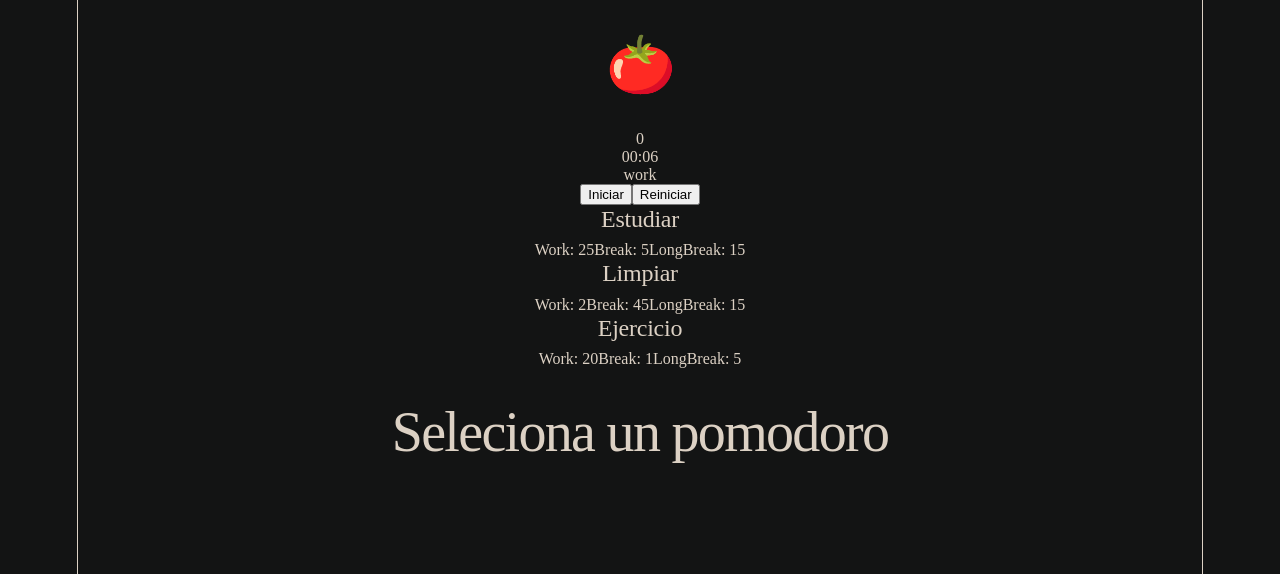
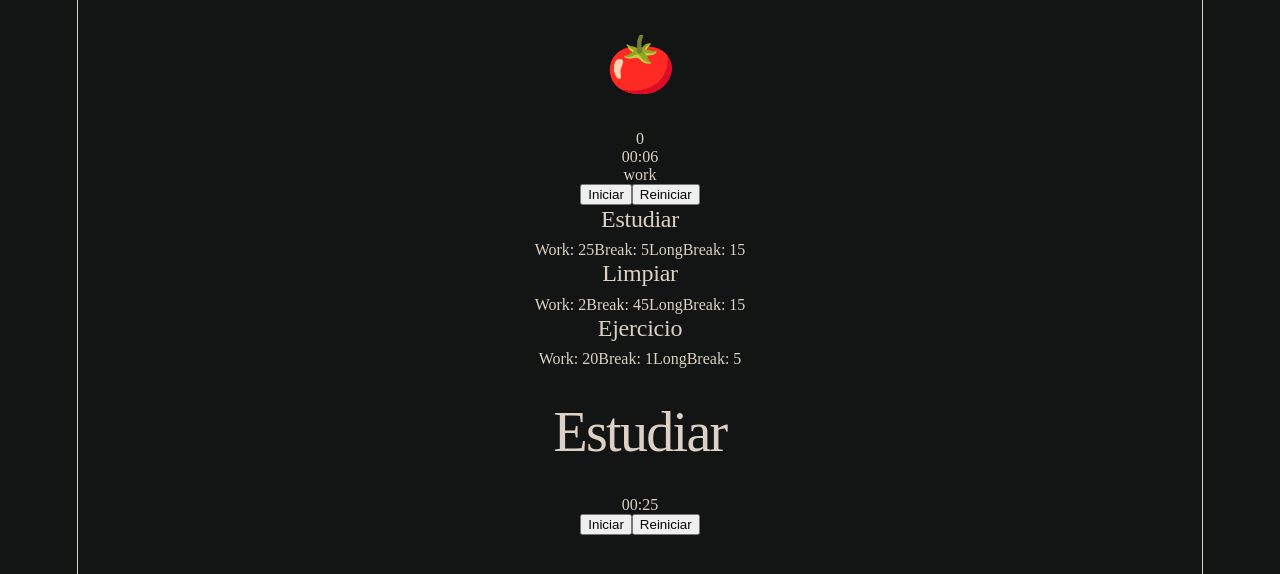
Before and after one commit to Neiyher/pomodoro, a React (Vite) app: page / in a window 1280 px wide. Shown: the top 574 px of the page. Built offline with nearby package versions, Linux system fonts and the light colour scheme.

Commit message:
refactor: encapsulate pomodoro logic in PomodoroPlayer

```diff
--- a/src/App.tsx
+++ b/src/App.tsx
@@ -28,7 +28,7 @@ function App() {
   const [isRunning, setIsRunning] = useState(false)
 
   const [completedPomodoros, setCompletedPomodoros] = useState(0);
-  const [selectedPomodoro, setSelectedPomodoro] = useState<Pomodoro | null>(null);
+  const [selectedPomodoro, setSelectedPomodoro] = useState<Pomodoro>(pomodoros[0]);
 /* Cuando el pomodoro llega a cero esta funcion se activa. */
   function handleSessionEnd() {
     setIsRunning(false)
@@ -91,10 +91,6 @@ function App() {
         setSelectedPomodoro={setSelectedPomodoro}/>
         <PomodoroPlayer
         pomodoro={selectedPomodoro}
-        setMode={setMode}
-        setTimeLeft={setTimeLeft}
-        setIsRunning={setIsRunning}
-        setCompletedPomodoros={setCompletedPomodoros}
         />
     </>
   )
--- a/src/components/PomodoroPlayer/PomodoroPlayer.tsx
+++ b/src/components/PomodoroPlayer/PomodoroPlayer.tsx
@@ -2,40 +2,83 @@ import { useState, useEffect } from 'react'
 import type { Pomodoro } from "../../types/Pomodoro";
 import type { Mode } from "../../types/Mode"
 
+import Controls from '../Controls';
 import Timer from '../Timer';
 
 type PomodoroPlayerPorps = {
-    pomodoro: Pomodoro|null;
-    setMode:React.Dispatch<React.SetStateAction<Mode>>;
-    setTimeLeft:React.Dispatch<React.SetStateAction<number>>;
-    setIsRunning:React.Dispatch<React.SetStateAction<boolean>>;
-    setCompletedPomodoros:React.Dispatch<React.SetStateAction<number>>;
-    timeLeft: number
+    pomodoro: Pomodoro;
 }
 
-export default function PomodoroPlayer({pomodoro,setMode,setTimeLeft, setIsRunning, setCompletedPomodoros,timeLeft}:PomodoroPlayerPorps){
+export default function PomodoroPlayer({pomodoro}:PomodoroPlayerPorps){
+    const [mode, setMode] = useState<Mode>("work");
 
+    const [timeLeft, setTimeLeft] = useState(pomodoro.workTime)
+    const [isRunning, setIsRunning] = useState(false)
+
+    const [completedPomodoros, setCompletedPomodoros] = useState(0);
+
+    /* Cuando el pomodoro llega a cero esta funcion se activa. */
+    function handleSessionEnd() {
+        setIsRunning(false)
+        alert("🔔Suena la Alarma🔔")
+        if(mode==='work'){
+        const nextPomodoros = completedPomodoros + 1;
+        setCompletedPomodoros(nextPomodoros)
+        if(nextPomodoros===4){
+            setMode("longBreak")
+            setTimeLeft(pomodoro.longBreakTime)
+            setCompletedPomodoros(0);
+        }else {
+            setMode("break")
+            setTimeLeft(pomodoro.breakTime)
+        }
+        }else{
+        setMode('work')
+        setTimeLeft(pomodoro.workTime)
+        }
+    }
     /* Este useEffect verifica cuando se cambia de pomodoro. */
     useEffect(() => {
-        if(pomodoro){
         setMode("work")
         setTimeLeft(pomodoro.workTime)
         setIsRunning(false)
         setCompletedPomodoros(0)
-        }
     }, [pomodoro]);
+
+    /* Este useEffect es el que confirma que Isrunung sea true para ir mermando tiempo */
+    useEffect(() => {
+        if (!isRunning) return;
+        /* Setinterval es una funcion de js como "consol.log" el cual como primer parametro acepta un funcion,
+        como segundo parametro acepta un numero el cual indica cada cuanto se activara el primer parametro osea la function. */
+        const interval = setInterval(() => {
+        setTimeLeft((prev) => {
+            if (prev <= 0) return 0;
+
+            return prev - 1;
+        });
+        }, 1000);
+
+        return () => clearInterval(interval);
+    }, [isRunning]);
+
+    /* Este useEffect es el que verifica cuando el temporizador llega a cero. */
+    useEffect(() => {
+        if (timeLeft>0) return;
+
+        handleSessionEnd();
+    }, [timeLeft]);
 
     return(
         <div>
-        {pomodoro ? (
-            <div>
             <h1>{pomodoro.title}</h1>
-                <span>{pomodoro.workTime}</span>
             <Timer timeLeft={timeLeft}/>
-            </div>
-        ) : (
-            <h1>Seleciona un pomodoro</h1>
-        )}
+            <Controls
+                    setIsRunning={setIsRunning}
+                    isRunning={isRunning}
+                    setTimeLeft={setTimeLeft}
+                    WORK_TIME ={pomodoro.workTime}
+                    setMode={setMode}
+                    />
         </div>
     )
 }
--- a/src/components/Sidebar/Sidebar.tsx
+++ b/src/components/Sidebar/Sidebar.tsx
@@ -2,7 +2,7 @@ import PomodoroCard from "./PomodoroCard";
 import type { Pomodoro } from "../../types/Pomodoro";
 
 type SidebarPorps = {
-    setSelectedPomodoro: React.Dispatch<React.SetStateAction<Pomodoro|null>>
+    setSelectedPomodoro: React.Dispatch<React.SetStateAction<Pomodoro>>
     pomodoros:Pomodoro[];
 }
 
```
Lines whose indentation alone changed are shown as unchanged.
